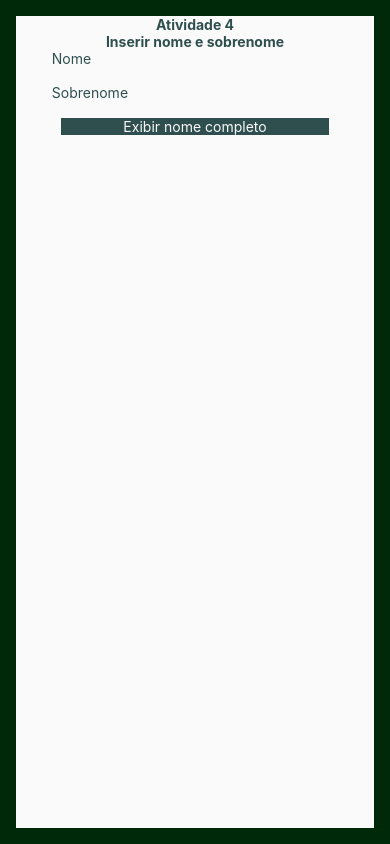
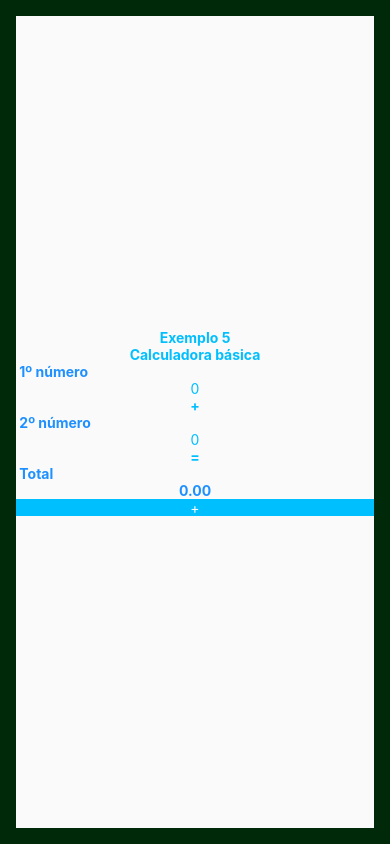
Before and after one commit to ewertonjsilva/des225b-expo-1sem2026, a React Native app: screen / in a window 390 px wide. Built offline with nearby package versions, Linux system fonts and the light colour scheme; what react-native-responsive-fontsize would draw is missing.

Commit message:
aula 07-04

```diff
--- a/App.js
+++ b/App.js
@@ -5,6 +5,7 @@ import Exemplo01 from './src/exemplos/ex01';
 import Exemplo02 from './src/exemplos/ex02';
 import Exemplo03 from './src/exemplos/ex03';
 import Exemplo04 from './src/exemplos/ex04';
+import Exemplo05 from './src/exemplos/ex05';
 
 import Atividade01 from './src/atividades/atv01';
 import Atividade02 from './src/atividades/atv02';
@@ -13,11 +14,12 @@ import Atividade04 from './src/atividades/atv04';
 
 import RevisaoAtv02 from './src/revisao/rev-atv-02';
 import Exemplo03_passos from './src/revisao/ex03';
+import RevAtv04 from './src/revisao/rev-atv-04';
 
 export default function App() {
   return (
     <View style={styles.container}>
-      <Atividade04 />
+      <Exemplo05 />
       <StatusBar style="auto" />
     </View>
   );
--- /dev/null
+++ b/src/revisao/rev-atv-04/index.js
@@ -0,0 +1,48 @@
+import { useState } from 'react';
+import { View, Text, TextInput, TouchableOpacity } from 'react-native';
+
+import styles from './styles';
+
+export default function RevAtv04() {
+
+    const [nome, setNome] = useState('');
+    const [sobrenome, setSobrenome] = useState('');
+    const [nomeCompleto, setNomeCompleto] = useState('');
+
+    function handleExibeNome() {
+        setNomeCompleto(`${nome} ${sobrenome}`);
+        setNome('');
+        setSobrenome('');
+    }
+
+    return (
+        <View style={styles.container}>
+            <Text style={styles.titulo}>Atividade 4</Text>
+
+            <Text style={styles.txt}>{nomeCompleto}</Text>
+
+            <TextInput
+                onChangeText={setNome}
+                value={nome}
+                placeholder='nome'
+                maxLength={10}
+                style={styles.input}
+            />
+
+            <TextInput
+                onChangeText={setSobrenome}
+                value={sobrenome}
+                placeholder='sobrenome'
+                style={styles.input}
+            />
+
+            <TouchableOpacity
+                style={styles.botao}
+                onPress={() => handleExibeNome()}
+            >
+                <Text style={styles.txtBotao}>Exibir nome completo</Text>
+            </TouchableOpacity>
+
+        </View>
+    );
+}
--- /dev/null
+++ b/src/revisao/rev-atv-04/styles.js
@@ -0,0 +1,47 @@
+import { StyleSheet } from 'react-native';
+import { RFPercentage } from "react-native-responsive-fontsize";
+
+const styles = StyleSheet.create(
+    {
+        container: {
+            flex: 1,
+            backgroundColor: '#fafafa',
+            alignItems: 'center',
+        },
+        titulo: {
+            fontSize: RFPercentage(5),
+            fontWeight: 'bold',
+            color: 'darkslategrey',
+            margin: RFPercentage(5),
+        },
+        txt: {
+            fontSize: RFPercentage(2.5),
+            marginBottom: RFPercentage(2),
+        },
+        input: {
+            borderWidth: RFPercentage(0.5),
+            borderColor: 'darkslategrey',
+            width: '80%',
+            borderRadius: RFPercentage(1.5),
+            padding: RFPercentage(1.5),
+            fontSize: RFPercentage(2),
+            textAlign: 'center',
+            marginBottom: RFPercentage(2),
+        },
+        botao: {
+            backgroundColor: 'darkslategrey',
+            width: '75%',
+            borderRadius: RFPercentage(2),
+            padding: RFPercentage(1),
+            alignItems: 'center' ,
+            justifyContent: 'center',
+            margin: RFPercentage(2),
+        },
+        txtBotao: {
+            fontSize: RFPercentage(2),
+            color: '#fafafa',
+        },
+    }
+);
+
+export default styles;
```
